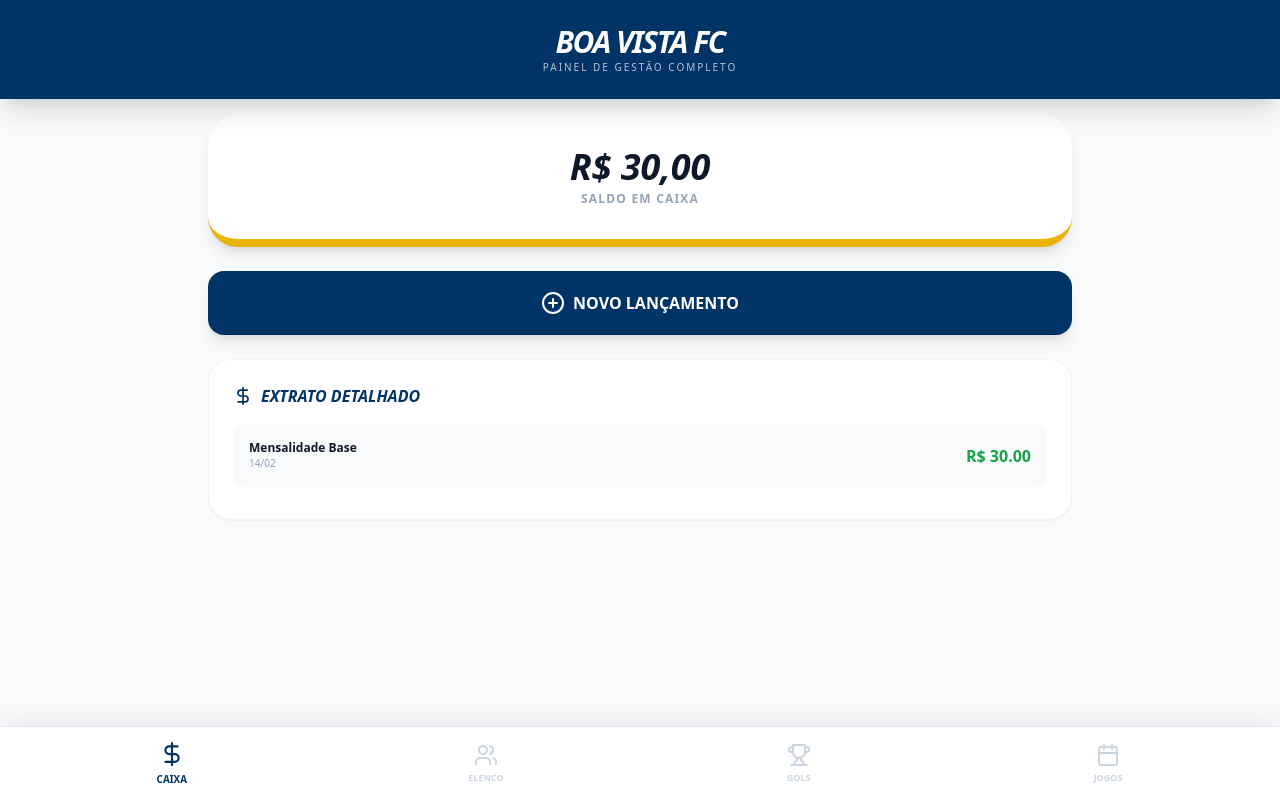
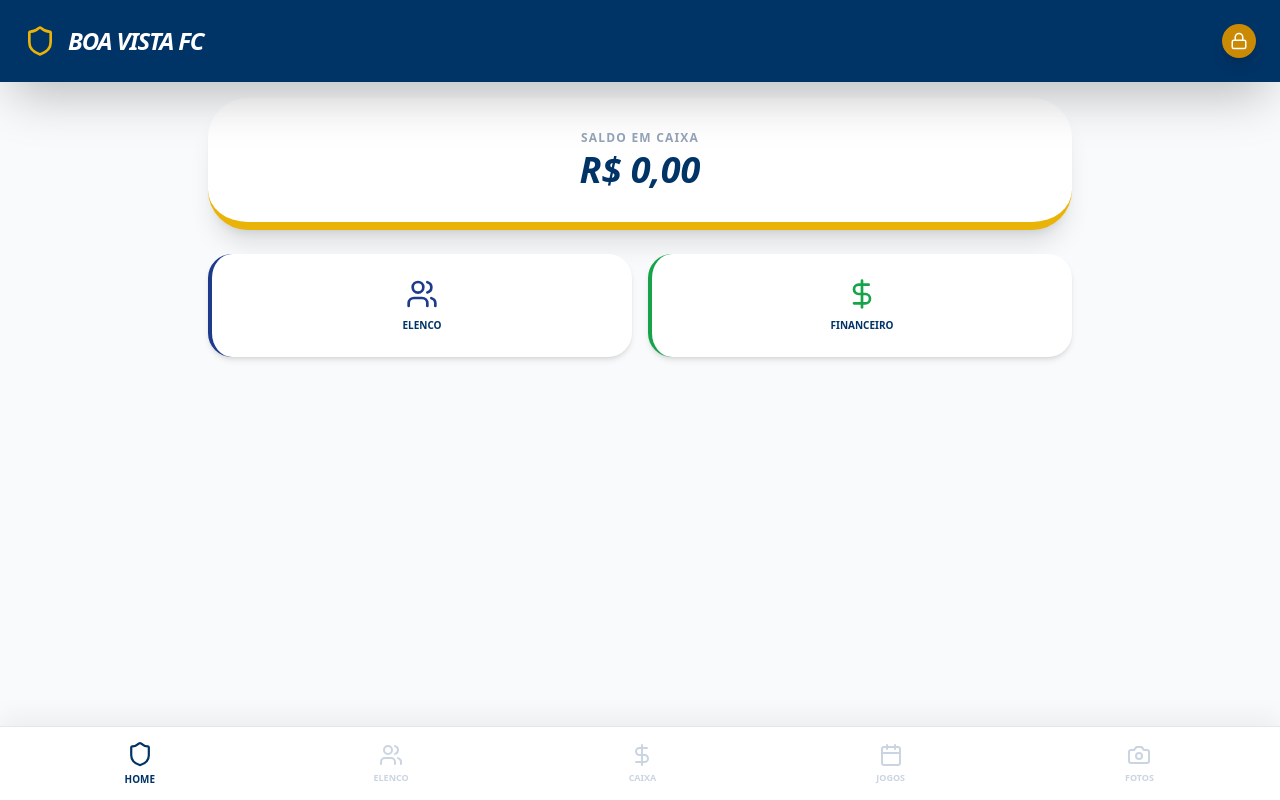
Before and after one commit to Jospa10/Jospa10-appdoboavista2026, a React (Vite) app: page / in a window 1280 px wide. Built offline with nearby package versions, Linux system fonts and the light colour scheme.

Commit message:
Update App.tsx

```diff
--- a/src/App.tsx
+++ b/src/App.tsx
@@ -1,109 +1,107 @@
-import React, { useState, useEffect } from 'react';
-import { Users, Calendar, Trophy, DollarSign, PlusCircle, Trash2, UserPlus, TrendingUp } from 'lucide-react';
+import React, { useState, useEffect, useRef } from 'react';
+import {
+  Menu, LogOut, Plus, Trash2, Shield, X, ImagePlus,
+  Edit2, Lock, Trophy, PlusCircle, Calendar, Flag,
+  Users, Camera, MapPin, Receipt, ArrowUpCircle, ArrowDownCircle, Clock, TrendingUp, Star, Printer, ChevronRight, CheckCircle2, AlertCircle, UserPlus, Save, Settings, Upload, MessageSquareQuote,
+  ChevronDown, Music, Dog, DollarSign
+} from 'lucide-react';
 
 export default function App() {
-  const [activeTab, setActiveTab] = useState('financeiro');
+  // --- CONFIGURAÇÃO DE NAVEGAÇÃO ---
+  const [activeTab, setActiveTab] = useState('home');
+  const [isAdmin, setIsAdmin] = useState(false);
 
-  // --- MEMÓRIA DO APP (DADOS SALVOS) ---
-  const [jogadores, setJogadores] = useState(() => {
-    const salvo = localStorage.getItem('bvfc_jogadores');
-    return salvo ? JSON.parse(salvo) : [{ id: 1, nome: 'Jogador Exemplo', gols: 0 }];
-  });
+  // --- MEMÓRIA DO APP (CARREGA DADOS SALVOS) ---
+  const [players, setPlayers] = useState(() => JSON.parse(localStorage.getItem('bvfc_players') || '[]'));
+  const [transactions, setTransactions] = useState(() => JSON.parse(localStorage.getItem('bvfc_transactions') || '[]'));
+  const [matches, setMatches] = useState(() => JSON.parse(localStorage.getItem('bvfc_matches') || '[]'));
+  const [photos, setPhotos] = useState(() => JSON.parse(localStorage.getItem('bvfc_photos') || '[]'));
 
-  const [lancamentos, setLancamentos] = useState(() => {
-    const salvo = localStorage.getItem('bvfc_financeiro');
-    return salvo ? JSON.parse(salvo) : [{ id: 1, desc: 'Mensalidade Base', valor: 30, data: '14/02' }];
-  });
+  // Salva tudo automaticamente
+  useEffect(() => {
+    localStorage.setItem('bvfc_players', JSON.stringify(players));
+    localStorage.setItem('bvfc_transactions', JSON.stringify(transactions));
+    localStorage.setItem('bvfc_matches', JSON.stringify(matches));
+    localStorage.setItem('bvfc_photos', JSON.stringify(photos));
+  }, [players, transactions, matches, photos]);
 
-  useEffect(() => {
-    localStorage.setItem('bvfc_jogadores', JSON.stringify(jogadores));
-    localStorage.setItem('bvfc_financeiro', JSON.stringify(lancamentos));
-  }, [jogadores, lancamentos]);
-
-  // --- LÓGICA DE CÁLCULOS ---
-  const saldo = lancamentos.reduce((acc, curr) => acc + curr.valor, 0);
-  const totalGols = jogadores.reduce((acc, curr) => acc + curr.gols, 0);
+  // Cálculos rápidos
+  const saldo = transactions.reduce((acc, t) => t.type === 'entrada' ? acc + t.valor : acc - t.valor, 0);
 
   return (
-    <div className="min-h-screen bg-slate-50 font-sans text-slate-900 pb-24">
-      {/* CABEÇALHO FIXO */}
-      <header className="bg-[#003366] text-white p-6 shadow-xl text-center sticky top-0 z-50">
-        <h1 className="text-3xl font-black italic tracking-tighter">BOA VISTA FC</h1>
-        <p className="text-[10px] uppercase tracking-[0.2em] opacity-70">Painel de Gestão Completo</p>
+    <div className="min-h-screen bg-slate-50 font-sans text-[#003366] pb-24">
+      {/* CABEÇALHO OFICIAL */}
+      <header className="bg-[#003366] text-white p-6 shadow-2xl sticky top-0 z-50 flex justify-between items-center">
+        <div className="flex items-center gap-3">
+          <Shield className="text-yellow-500" size={32} />
+          <h1 className="text-2xl font-black italic tracking-tighter">BOA VISTA FC</h1>
+        </div>
+        <button onClick={() => setIsAdmin(!isAdmin)} className="bg-yellow-600 p-2 rounded-full shadow-lg">
+          <Lock size={18} />
+        </button>
       </header>
 
-      <main className="max-w-4xl mx-auto p-4 animate-in fade-in duration-500">
+      <main className="max-w-4xl mx-auto p-4 space-y-6">
 
-        {/* ABA: FINANCEIRO */}
-        {activeTab === 'financeiro' && (
-          <div className="space-y-6">
-            <div className="bg-white p-8 rounded-[30px] shadow-lg border-b-8 border-yellow-500 text-center">
+        {/* ABA 1: HOME (VISÃO GERAL) */}
+        {activeTab === 'home' && (
+          <div className="space-y-6 animate-in fade-in">
+            <div className="bg-white p-8 rounded-[40px] shadow-xl border-b-8 border-yellow-500 text-center">
+              <p className="text-xs font-bold text-slate-400 uppercase tracking-widest mb-1">Saldo em Caixa</p>
               <p className="text-4xl font-black italic">R$ {saldo.toLocaleString('pt-BR', { minimumFractionDigits: 2 })}</p>
-              <p className="text-xs font-bold text-slate-400 uppercase tracking-widest mt-1">Saldo em Caixa</p>
             </div>
-            <button onClick={() => {
-              const d = prompt("Descrição:");
-              const v = prompt("Valor (ex: 30 ou -10):");
-              if(d && v) setLancamentos([{ id: Date.now(), desc: d.toUpperCase(), valor: parseFloat(v), data: new Date().toLocaleDateString('pt-BR') }, ...lancamentos]);
-            }} className="w-full bg-[#003366] text-white p-5 rounded-2xl font-bold flex items-center justify-center gap-2 shadow-lg">
-              <PlusCircle /> NOVO LANÇAMENTO
-            </button>
-            <div className="bg-white rounded-3xl p-6 shadow-sm border border-slate-100">
-              <h2 className="font-black italic mb-4 flex items-center gap-2 text-[#003366]"><DollarSign size={20}/> EXTRATO DETALHADO</h2>
-              {lancamentos.map(l => (
-                <div key={l.id} className="flex justify-between p-4 border-b last:border-0 items-center bg-slate-50 mb-2 rounded-xl">
-                  <div><p className="font-bold text-xs">{l.desc}</p><p className="text-[10px] text-slate-400">{l.data}</p></div>
-                  <span className={`font-black ${l.valor >= 0 ? 'text-green-600' : 'text-red-600'}`}>R$ {l.valor.toFixed(2)}</span>
+            <div className="grid grid-cols-2 gap-4">
+              <button onClick={() => setActiveTab('players')} className="bg-white p-6 rounded-3xl shadow-md flex flex-col items-center gap-2 border-l-4 border-blue-900">
+                <Users size={32} className="text-blue-900" /> <span className="font-bold text-[10px] uppercase">Elenco</span>
+              </button>
+              <button onClick={() => setActiveTab('finance')} className="bg-white p-6 rounded-3xl shadow-md flex flex-col items-center gap-2 border-l-4 border-green-600">
+                <DollarSign size={32} className="text-green-600" /> <span className="font-bold text-[10px] uppercase">Financeiro</span>
+              </button>
+            </div>
+          </div>
+        )}
+
+        {/* ABA 2: FINANCEIRO (COMPLETO) */}
+        {activeTab === 'finance' && (
+          <div className="space-y-4">
+            <div className="flex gap-2">
+              <button onClick={() => {
+                const d = prompt("Descrição:");
+                const v = prompt("Valor (ex: 30):");
+                if(d && v) setTransactions([{id: Date.now(), desc: d.toUpperCase(), valor: parseFloat(v), type: 'entrada', data: new Date().toLocaleDateString()}, ...transactions]);
+              }} className="flex-1 bg-green-600 text-white p-4 rounded-2xl font-bold flex items-center justify-center gap-2"><ArrowUpCircle /> ENTRADA</button>
+              <button onClick={() => {
+                const d = prompt("Descrição:");
+                const v = prompt("Valor (ex: 30):");
+                if(d && v) setTransactions([{id: Date.now(), desc: d.toUpperCase(), valor: parseFloat(v), type: 'saida', data: new Date().toLocaleDateString()}, ...transactions]);
+              }} className="flex-1 bg-red-600 text-white p-4 rounded-2xl font-bold flex items-center justify-center gap-2"><ArrowDownCircle /> SAÍDA</button>
+            </div>
+            <div className="bg-white rounded-3xl p-6 shadow-lg">
+              <h2 className="font-black italic mb-4 flex items-center gap-2"><Receipt /> EXTRATO</h2>
+              {transactions.map(t => (
+                <div key={t.id} className="flex justify-between items-center border-b p-4 last:border-0">
+                  <div><p className="font-bold text-xs">{t.desc}</p><p className="text-[10px] text-slate-400">{t.data}</p></div>
+                  <span className={`font-black ${t.type === 'entrada' ? 'text-green-600' : 'text-red-600'}`}>R$ {t.valor.toFixed(2)}</span>
                 </div>
               ))}
             </div>
           </div>
         )}
 
-        {/* ABA: ELENCO (JOGADORES) */}
-        {activeTab === 'elenco' && (
+        {/* ABA 3: ELENCO E ARTILHARIA */}
+        {activeTab === 'players' && (
           <div className="space-y-4">
-            <div className="flex gap-2">
-              <button onClick={() => {
-                const n = prompt("Nome do Novo Jogador:");
-                if(n) setJogadores([...jogadores, { id: Date.now(), nome: n, gols: 0 }]);
-              }} className="flex-1 bg-blue-600 text-white p-4 rounded-2xl font-bold flex items-center justify-center gap-2">
-                <UserPlus /> CADASTRAR JOGADOR
-              </button>
-            </div>
-            <div className="grid grid-cols-1 gap-3">
-              {jogadores.map(j => (
-                <div key={j.id} className="bg-white p-5 rounded-2xl flex justify-between items-center shadow-sm border border-slate-100">
-                  <div>
-                    <p className="font-black text-slate-700">{j.nome.toUpperCase()}</p>
-                    <p className="text-[10px] font-bold text-blue-500 uppercase tracking-widest">Membro Ativo</p>
-                  </div>
-                  <button onClick={() => setJogadores(jogadores.filter(i => i.id !== j.id))} className="text-slate-300 hover:text-red-500 transition"><Trash2 size={20}/></button>
-                </div>
-              ))}
-            </div>
-          </div>
-        )}
-
-        {/* ABA: ARTILHARIA (ESTATÍSTICAS) */}
-        {activeTab === 'artilharia' && (
-          <div className="space-y-4">
-            <div className="bg-blue-900 text-white p-6 rounded-3xl flex justify-between items-center shadow-lg">
-              <div><p className="text-xs uppercase opacity-70 font-bold">Total de Gols</p><p className="text-3xl font-black italic">{totalGols}</p></div>
-              <Trophy size={40} className="text-yellow-500" />
-            </div>
-            <div className="bg-white rounded-3xl p-6 shadow-sm border border-slate-100">
-              <h2 className="font-black italic mb-6 text-[#003366]">RANKING DE ARTILHEIROS</h2>
-              {jogadores.sort((a,b) => b.gols - a.gols).map((j, index) => (
-                <div key={j.id} className="flex items-center justify-between p-4 mb-2 bg-slate-50 rounded-2xl border-l-4 border-yellow-500">
-                  <div className="flex items-center gap-3">
-                    <span className="font-black text-slate-300">#{index + 1}</span>
-                    <span className="font-bold text-slate-700">{j.nome}</span>
-                  </div>
+            <button onClick={() => {
+              const n = prompt("Nome do Jogador:");
+              if(n) setPlayers([...players, {id: Date.now(), nome: n.toUpperCase(), gols: 0}]);
+            }} className="w-full bg-blue-900 text-white p-4 rounded-2xl font-bold flex items-center justify-center gap-2"><UserPlus /> NOVO JOGADOR</button>
+            <div className="bg-white rounded-3xl p-6 shadow-lg">
+              {players.map(p => (
+                <div key={p.id} className="flex justify-between items-center p-4 border-b last:border-0">
+                  <span className="font-black text-slate-700">{p.nome}</span>
                   <div className="flex items-center gap-4">
-                    <button onClick={() => setJogadores(jogadores.map(item => item.id === j.id ? {...item, gols: Math.max(0, item.gols - 1)} : item))} className="bg-white w-8 h-8 rounded-full shadow text-xl font-bold">-</button>
-                    <span className="font-black text-xl text-[#003366]">{j.gols}</span>
-                    <button onClick={() => setJogadores(jogadores.map(item => item.id === j.id ? {...item, gols: item.gols + 1} : item))} className="bg-white w-8 h-8 rounded-full shadow text-xl font-bold">+</button>
+                    <span className="text-yellow-600 font-black">{p.gols} GOLS</span>
+                    <button onClick={() => setPlayers(players.filter(i => i.id !== p.id))} className="text-slate-300"><Trash2 size={18}/></button>
                   </div>
                 </div>
               ))}
@@ -111,30 +109,46 @@ export default function App() {
           </div>
         )}
 
-        {/* ABA: JOGOS */}
-        {activeTab === 'jogos' && (
+        {/* ABA 4: CALENDÁRIO / JOGOS */}
+        {activeTab === 'calendar' && (
           <div className="text-center py-20 bg-white rounded-[40px] border-2 border-dashed border-slate-200">
             <Calendar size={60} className="mx-auto text-slate-200 mb-4" />
-            <p className="text-slate-500 font-black italic text-xl">NENHUMA PARTIDA</p>
-            <p className="text-sm text-slate-400 mt-1 uppercase tracking-widest">Defina o próximo jogo na diretoria</p>
+            <p className="text-slate-500 font-black italic text-xl uppercase">Próximas Partidas</p>
+            <p className="text-xs text-slate-400 mt-1 uppercase tracking-widest">Aguardando definição da diretoria</p>
+          </div>
+        )}
+
+        {/* ABA 5: GALERIA DE FOTOS */}
+        {activeTab === 'gallery' && (
+          <div className="grid grid-cols-2 gap-4">
+             <button onClick={() => {
+               const url = prompt("Cole o link da foto (URL):");
+               if(url) setPhotos([url, ...photos]);
+             }} className="col-span-2 bg-yellow-500 text-white p-6 rounded-3xl font-bold flex items-center justify-center gap-2 shadow-lg"><Camera /> ADICIONAR FOTO À GALERIA</button>
+             {photos.map((url, i) => (
+               <img key={i} src={url} className="w-full h-40 object-cover rounded-2xl shadow-md border-2 border-white" />
+             ))}
           </div>
         )}
 
       </main>
 
-      {/* MENU DE NAVEGAÇÃO INFERIOR */}
+      {/* MENU DE NAVEGAÇÃO INFERIOR (TODAS AS ABAS) */}
       <nav className="fixed bottom-0 w-full bg-white border-t border-slate-200 flex justify-around p-4 shadow-[0_-10px_25px_rgba(0,0,0,0.05)] z-50">
-        <button onClick={() => setActiveTab('financeiro')} className={`flex flex-col items-center gap-1 transition ${activeTab === 'financeiro' ? 'text-[#003366] scale-110' : 'text-slate-300'}`}>
+        <button onClick={() => setActiveTab('home')} className={`flex flex-col items-center gap-1 transition ${activeTab === 'home' ? 'text-[#003366] scale-110' : 'text-slate-300'}`}>
+          <Shield size={24} /><span className="text-[9px] font-black uppercase">Home</span>
+        </button>
+        <button onClick={() => setActiveTab('players')} className={`flex flex-col items-center gap-1 transition ${activeTab === 'players' ? 'text-[#003366] scale-110' : 'text-slate-300'}`}>
+          <Users size={24} /><span className="text-[9px] font-black uppercase">Elenco</span>
+        </button>
+        <button onClick={() => setActiveTab('finance')} className={`flex flex-col items-center gap-1 transition ${activeTab === 'finance' ? 'text-[#003366] scale-110' : 'text-slate-300'}`}>
           <DollarSign size={24} /><span className="text-[9px] font-black uppercase">Caixa</span>
         </button>
-        <button onClick={() => setActiveTab('elenco')} className={`flex flex-col items-center gap-1 transition ${activeTab === 'elenco' ? 'text-[#003366] scale-110' : 'text-slate-300'}`}>
-          <Users size={24} /><span className="text-[9px] font-black uppercase">Elenco</span>
+        <button onClick={() => setActiveTab('calendar')} className={`flex flex-col items-center gap-1 transition ${activeTab === 'calendar' ? 'text-[#003366] scale-110' : 'text-slate-300'}`}>
+          <Calendar size={24} /><span className="text-[9px] font-black uppercase">Jogos</span>
         </button>
-        <button onClick={() => setActiveTab('artilharia')} className={`flex flex-col items-center gap-1 transition ${activeTab === 'artilharia' ? 'text-[#003366] scale-110' : 'text-slate-300'}`}>
-          <Trophy size={24} /><span className="text-[9px] font-black uppercase">Gols</span>
-        </button>
-        <button onClick={() => setActiveTab('jogos')} className={`flex flex-col items-center gap-1 transition ${activeTab === 'jogos' ? 'text-[#003366] scale-110' : 'text-slate-300'}`}>
-          <Calendar size={24} /><span className="text-[9px] font-black uppercase">Jogos</span>
+        <button onClick={() => setActiveTab('gallery')} className={`flex flex-col items-center gap-1 transition ${activeTab === 'gallery' ? 'text-[#003366] scale-110' : 'text-slate-300'}`}>
+          <Camera size={24} /><span className="text-[9px] font-black uppercase">Fotos</span>
         </button>
       </nav>
     </div>
```
